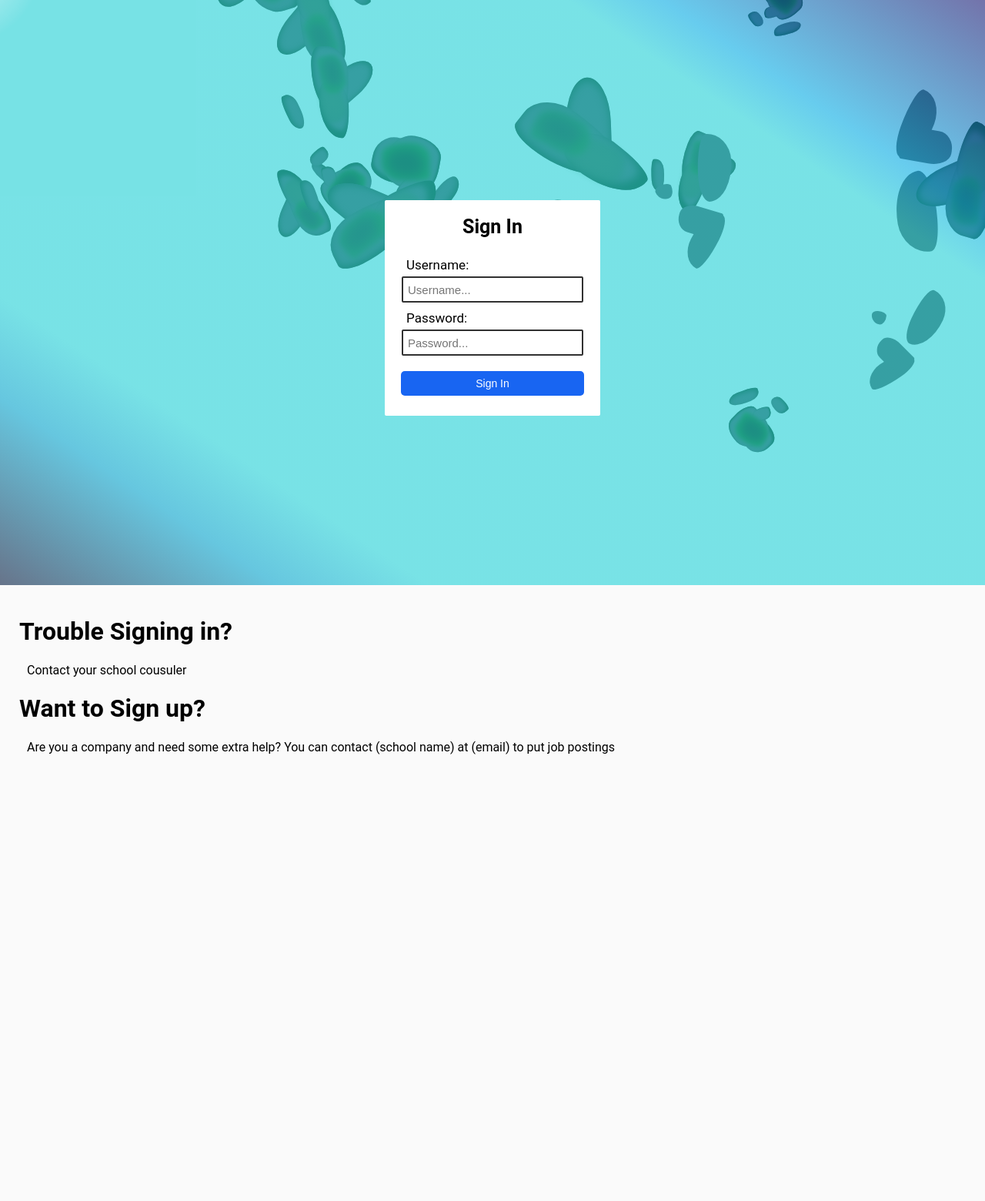
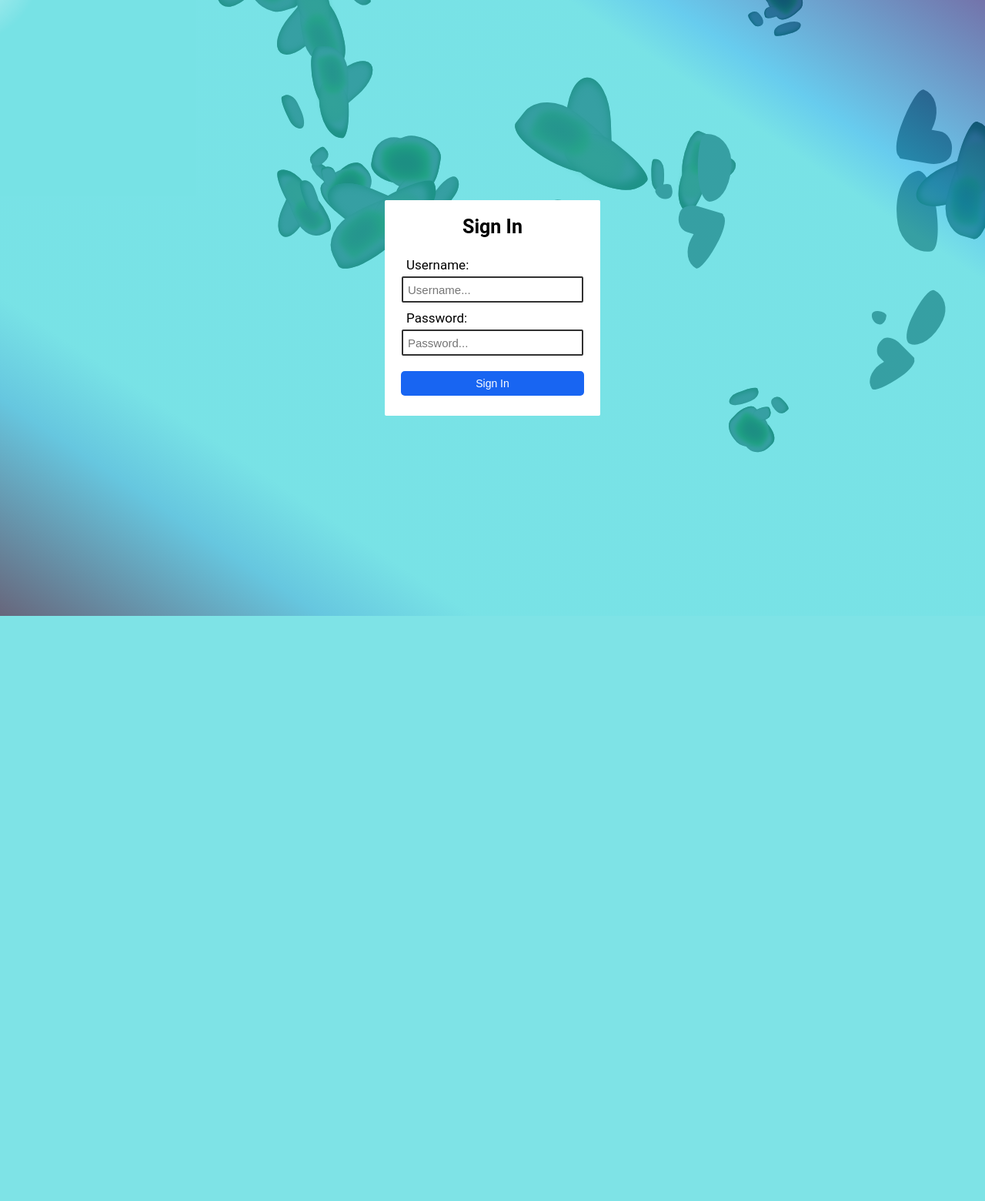
Before and after one commit to yahirconejo-cpu/Student-Job-Board, a PHP site: page / in a window 1280 px wide. Shown: the whole page at 77% size. After the commit the page ends 800 px from the top, so only its background shows below. Run offline with PHP 8.4, Linux system fonts and the light colour scheme.

Commit message:
changed login page

```diff
--- a/home.css
+++ b/home.css
@@ -25,7 +25,7 @@ body {
 #section1 {
   position: relative;
   width: 100vw;
-  height: calc(100vh - 40px);
+  height: 100vh;
   overflow: hidden;
   background-color: rgb(255, 255, 255);
 }
--- a/index.php
+++ b/index.php
@@ -111,14 +111,14 @@
         </div>
       </div>
     </div>
-    <div id="section2">
+    <!-- <div id="section2">
       <div id="section2InfoText">
           <h1>Trouble Signing in?</h1>
           <p>Contact your school cousuler</p>
           <h1>Want to Sign up?</h1>
           <p> Are you a company and need some extra help? You can contact (school name) at (email) to put job postings</p>
       </div>
-    </div>
+    </div> -->
     <script src="allFunctions/Sanitization/checkValidInputs.js"></script>
     <script src="home.js"></script>
   </body>
```
